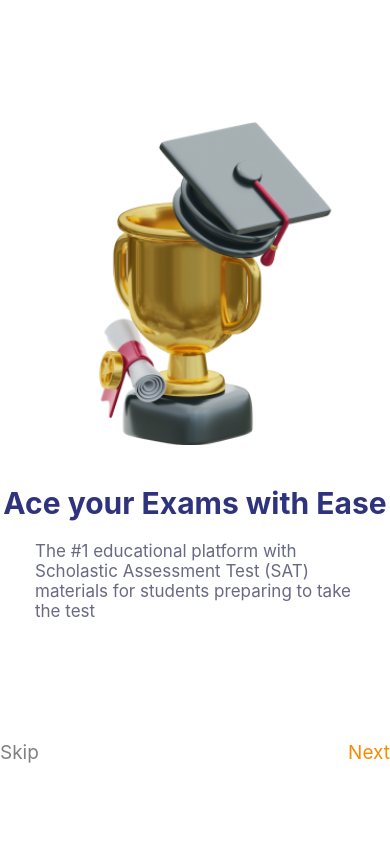
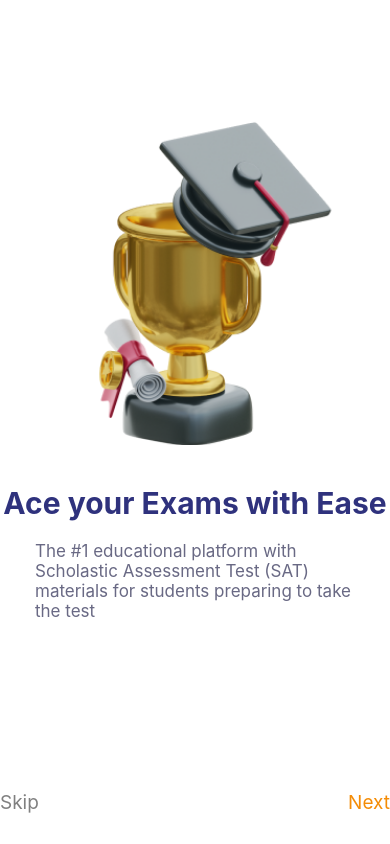
Before and after one commit to Ben-Wiafe/Auth-Login, a React Native app: screen /SecondHome in a window 390 px wide. Built offline with nearby package versions, Linux system fonts and the light colour scheme.

Commit message:
Landing page

```diff
--- a/components/homepage/firsthome.js
+++ b/components/homepage/firsthome.js
@@ -45,7 +45,7 @@
           <Text style={{ fontSize: 16, color: "#696984" }}></Text>
         </View>
 <View>
-        <View style={{ flexDirection: "row", justifyContent: "space-between", position:'relative',top:140 }}>
+        <View style={{ flexDirection: "row", justifyContent: "space-between", top:190 }}>
         <TouchableOpacity onPress={() => navigation.replace('Login')}>
 
           <Text style={{ color: "gray", fontSize: 19 }}>
--- a/components/homepage/secHome.js
+++ b/components/homepage/secHome.js
@@ -49,8 +49,7 @@
             style={{
               flexDirection: "row",
               justifyContent: "space-between",
-              position: "relative",
-              top: 140,
+              top:190
             }}
           >
             <TouchableOpacity onPress={() => navigation.replace("Login")}>
```
